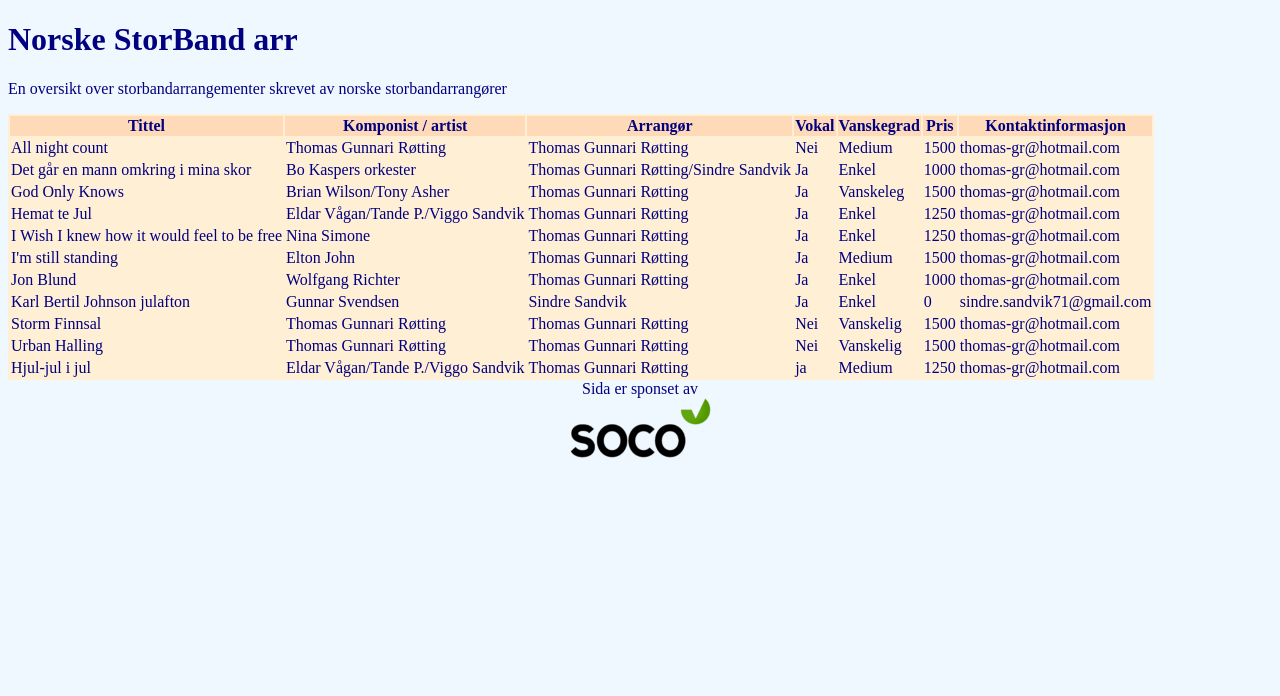
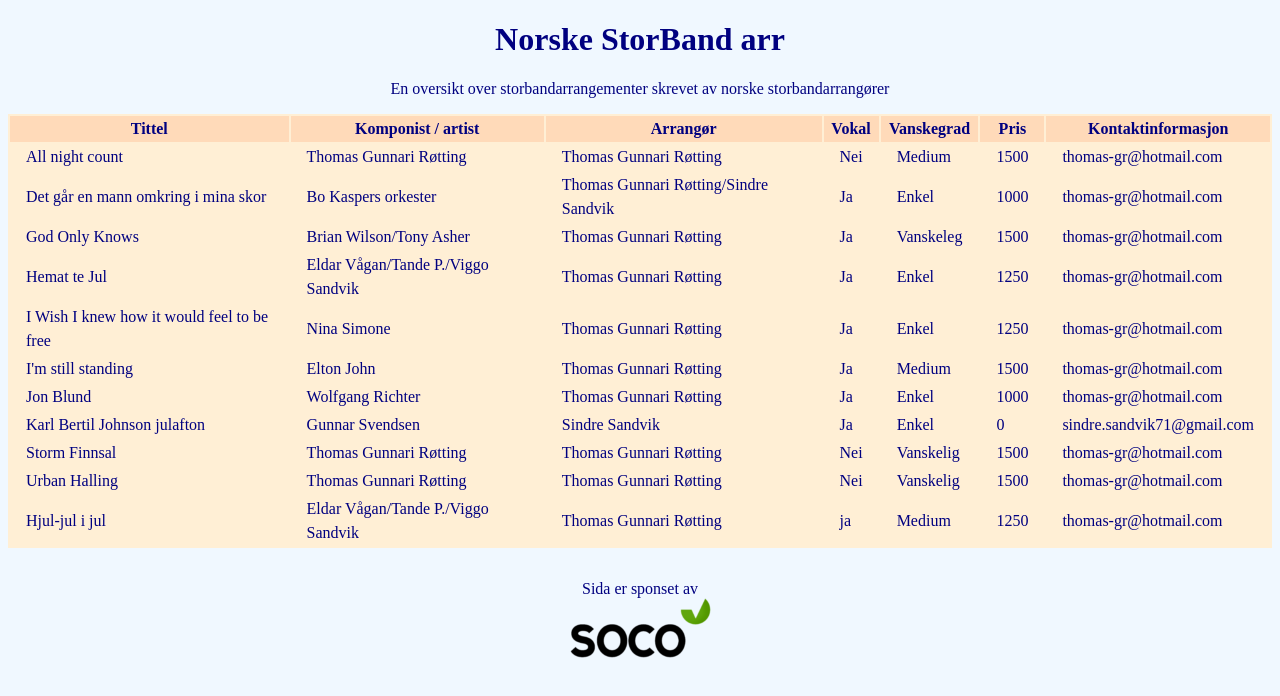
Before and after one commit to sindremusikk/nsa, a website: page docs/index.html in a window 1280 px wide. Drawn offline with Linux system fonts and the light colour scheme.

Commit message:
litt luft i tabellen

```diff
--- a/docs/style/main.css
+++ b/docs/style/main.css
@@ -5,12 +5,29 @@ body {
 
 table{
     background-color: papayawhip;
+    margin-left: auto;
+    margin-right: auto;
+
 }
 
 table thead {
     background-color: peachpuff;
 }
 
-footer{
+table tr {
+    line-height: 1.5em;
+}
+
+table tr td {
+    padding-left: 1em;
+    padding-right: 1em;
+}
+
+h1, p {
     text-align: center;
 }
+
+footer{
+    margin-top: 2em;
+    text-align: center;
+}
```
